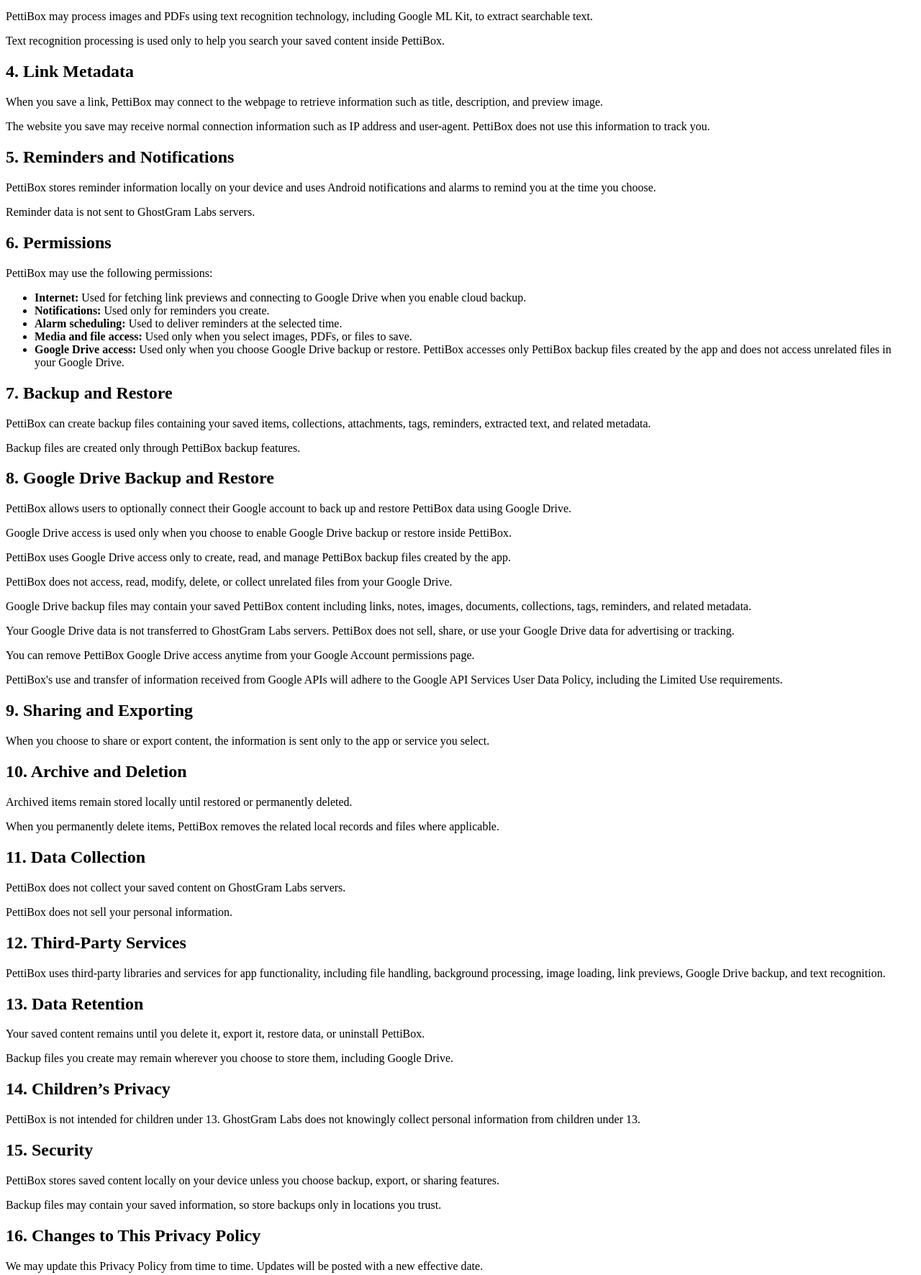
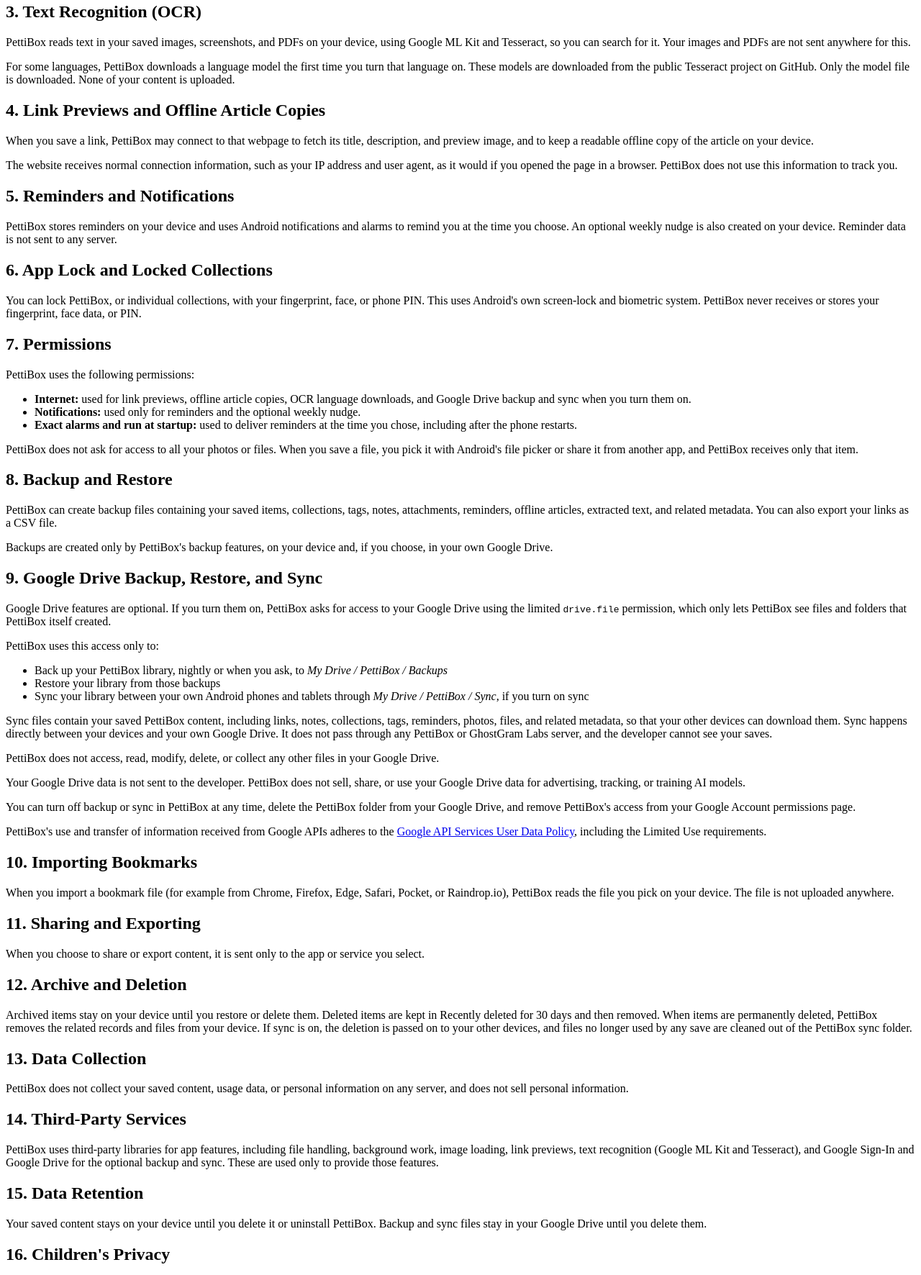
Before and after one commit to ghostgramlabs/pettibox-privacy, a plain HTML site: page index.html in a window 1280 px wide. Shown: the part 598-2370 px from the top of the page at 72% size. Drawn offline with Linux system fonts and the light colour scheme.

Commit message:
Cover Drive sync, offline articles, OCR downloads and app lock
Co-Authored-By: Claude Opus 5.5 <noreply@anthropic.com>

```diff
--- a/index.html
+++ b/index.html
@@ -11,28 +11,30 @@
 
 <h1>Privacy Policy for PettiBox</h1>
 
-<p><strong>Effective Date:</strong> July 7, 2026</p>
+<p><strong>Effective Date:</strong> November 17, 2026</p>
 
 <p>
-PettiBox is developed by GhostGram Labs. This Privacy Policy explains how
-PettiBox handles information when you use the app.
+PettiBox is made by an independent developer who publishes apps under the
+name GhostGram Labs. GhostGram Labs is not a company. This Privacy Policy
+explains how PettiBox handles information when you use the app.
 </p>
 
 <h2>1. Overview</h2>
 
 <p>
 PettiBox is an offline-first Android app that helps you save links, notes,
-images, screenshots, PDFs, text, and files so you can organize, search,
+images, screenshots, PDFs, text, and files so you can organize, read, search,
 and find them later.
 </p>
 
 <p>
-PettiBox does not require an account for normal usage. Google Sign-In is
-optional and is used only for features such as Google Drive backup and restore.
+PettiBox does not require an account for normal use. Signing in with Google
+is optional and is used only for Google Drive backup, restore, and sync.
 </p>
 
 <p>
-PettiBox does not operate a backend server for storing your saved content.
+PettiBox does not run any server that stores your saved content. There are
+no PettiBox servers, no analytics, and no ads in the app.
 </p>
 
 
@@ -45,244 +47,263 @@ PettiBox does not operate a backend server for storing your saved content.
 <li>Text and notes</li>
 <li>Images and screenshots</li>
 <li>PDFs and files</li>
-<li>Collections, tags, favorites, archive status, and reminders</li>
+<li>Collections, tags, pins, favorites, archive status, and reminders</li>
+<li>Readable offline copies of saved articles</li>
 <li>Text extracted from images or PDFs for search</li>
 <li>Link metadata such as titles, descriptions, and preview images</li>
 </ul>
 
 <p>
-This information is stored locally on your device unless you choose to
-export, share, back up, or restore it.
+This information is stored on your device unless you choose to export,
+share, back up, or sync it.
 </p>
 
 
-<h2>3. Text Recognition / OCR</h2>
+<h2>3. Text Recognition (OCR)</h2>
 
 <p>
-PettiBox may process images and PDFs using text recognition technology,
-including Google ML Kit, to extract searchable text.
+PettiBox reads text in your saved images, screenshots, and PDFs on your
+device, using Google ML Kit and Tesseract, so you can search for it.
+Your images and PDFs are not sent anywhere for this.
 </p>
 
 <p>
-Text recognition processing is used only to help you search your saved
-content inside PettiBox.
+For some languages, PettiBox downloads a language model the first time you
+turn that language on. These models are downloaded from the public Tesseract
+project on GitHub. Only the model file is downloaded. None of your content is
+uploaded.
 </p>
 
 
-<h2>4. Link Metadata</h2>
+<h2>4. Link Previews and Offline Article Copies</h2>
 
 <p>
-When you save a link, PettiBox may connect to the webpage to retrieve
-information such as title, description, and preview image.
+When you save a link, PettiBox may connect to that webpage to fetch its title,
+description, and preview image, and to keep a readable offline copy of the
+article on your device.
 </p>
 
 <p>
-The website you save may receive normal connection information such as
-IP address and user-agent. PettiBox does not use this information to track you.
+The website receives normal connection information, such as your IP address
+and user agent, as it would if you opened the page in a browser. PettiBox does
+not use this information to track you.
 </p>
 
 
 <h2>5. Reminders and Notifications</h2>
 
 <p>
-PettiBox stores reminder information locally on your device and uses Android
-notifications and alarms to remind you at the time you choose.
-</p>
-
-<p>
-Reminder data is not sent to GhostGram Labs servers.
+PettiBox stores reminders on your device and uses Android notifications and
+alarms to remind you at the time you choose. An optional weekly nudge is also
+created on your device. Reminder data is not sent to any server.
 </p>
 
 
-<h2>6. Permissions</h2>
+<h2>6. App Lock and Locked Collections</h2>
 
-<p>PettiBox may use the following permissions:</p>
+<p>
+You can lock PettiBox, or individual collections, with your fingerprint,
+face, or phone PIN. This uses Android's own screen-lock and biometric
+system. PettiBox never receives or stores your fingerprint, face data,
+or PIN.
+</p>
+
+
+<h2>7. Permissions</h2>
+
+<p>PettiBox uses the following permissions:</p>
 
 <ul>
 
 <li>
 <strong>Internet:</strong>
-Used for fetching link previews and connecting to Google Drive when you enable
-cloud backup.
+used for link previews, offline article copies, OCR language downloads,
+and Google Drive backup and sync when you turn them on.
 </li>
 
 <li>
 <strong>Notifications:</strong>
-Used only for reminders you create.
+used only for reminders and the optional weekly nudge.
 </li>
 
 <li>
-<strong>Alarm scheduling:</strong>
-Used to deliver reminders at the selected time.
-</li>
-
-<li>
-<strong>Media and file access:</strong>
-Used only when you select images, PDFs, or files to save.
-</li>
-
-<li>
-<strong>Google Drive access:</strong>
-Used only when you choose Google Drive backup or restore.
-PettiBox accesses only PettiBox backup files created by the app and does not
-access unrelated files in your Google Drive.
+<strong>Exact alarms and run at startup:</strong>
+used to deliver reminders at the time you chose, including after the phone restarts.
 </li>
 
 </ul>
 
+<p>
+PettiBox does not ask for access to all your photos or files. When you save
+a file, you pick it with Android's file picker or share it from another app,
+and PettiBox receives only that item.
+</p>
 
-<h2>7. Backup and Restore</h2>
+
+<h2>8. Backup and Restore</h2>
 
 <p>
 PettiBox can create backup files containing your saved items, collections,
-attachments, tags, reminders, extracted text, and related metadata.
+tags, notes, attachments, reminders, offline articles, extracted text, and
+related metadata. You can also export your links as a CSV file.
 </p>
 
 <p>
-Backup files are created only through PettiBox backup features.
+Backups are created only by PettiBox's backup features, on your device and,
+if you choose, in your own Google Drive.
 </p>
 
 
-<h2>8. Google Drive Backup and Restore</h2>
+<h2>9. Google Drive Backup, Restore, and Sync</h2>
 
 <p>
-PettiBox allows users to optionally connect their Google account to back up
-and restore PettiBox data using Google Drive.
+Google Drive features are optional. If you turn them on, PettiBox asks for
+access to your Google Drive using the limited <code>drive.file</code>
+permission, which only lets PettiBox see files and folders that PettiBox
+itself created.
+</p>
+
+<p>PettiBox uses this access only to:</p>
+
+<ul>
+<li>Back up your PettiBox library, nightly or when you ask, to
+<em>My Drive / PettiBox / Backups</em></li>
+<li>Restore your library from those backups</li>
+<li>Sync your library between your own Android phones and tablets through
+<em>My Drive / PettiBox / Sync</em>, if you turn on sync</li>
+</ul>
+
+<p>
+Sync files contain your saved PettiBox content, including links, notes,
+collections, tags, reminders, photos, files, and related metadata, so that
+your other devices can download them. Sync happens directly between your
+devices and your own Google Drive. It does not pass through any PettiBox or
+GhostGram Labs server, and the developer cannot see your saves.
 </p>
 
 <p>
-Google Drive access is used only when you choose to enable Google Drive backup
-or restore inside PettiBox.
+PettiBox does not access, read, modify, delete, or collect any other files
+in your Google Drive.
 </p>
 
 <p>
-PettiBox uses Google Drive access only to create, read, and manage PettiBox
-backup files created by the app.
+Your Google Drive data is not sent to the developer. PettiBox does not sell,
+share, or use your Google Drive data for advertising, tracking, or training
+AI models.
 </p>
 
 <p>
-PettiBox does not access, read, modify, delete, or collect unrelated files
-from your Google Drive.
+You can turn off backup or sync in PettiBox at any time, delete the PettiBox
+folder from your Google Drive, and remove PettiBox's access from your Google
+Account permissions page.
 </p>
 
 <p>
-Google Drive backup files may contain your saved PettiBox content including
-links, notes, images, documents, collections, tags, reminders, and related
-metadata.
-</p>
-
-<p>
-Your Google Drive data is not transferred to GhostGram Labs servers.
-PettiBox does not sell, share, or use your Google Drive data for advertising
-or tracking.
-</p>
-
-<p>
-You can remove PettiBox Google Drive access anytime from your Google Account
-permissions page.
-</p>
-
-<p>
-PettiBox's use and transfer of information received from Google APIs will
-adhere to the Google API Services User Data Policy, including the Limited Use
-requirements.
+PettiBox's use and transfer of information received from Google APIs adheres
+to the
+<a href="https://developers.google.com/terms/api-services-user-data-policy">Google API Services User Data Policy</a>,
+including the Limited Use requirements.
 </p>
 
 
-<h2>9. Sharing and Exporting</h2>
+<h2>10. Importing Bookmarks</h2>
 
 <p>
-When you choose to share or export content, the information is sent only to
-the app or service you select.
+When you import a bookmark file (for example from Chrome, Firefox, Edge,
+Safari, Pocket, or Raindrop.io), PettiBox reads the file you pick on your
+device. The file is not uploaded anywhere.
 </p>
 
 
-<h2>10. Archive and Deletion</h2>
+<h2>11. Sharing and Exporting</h2>
 
 <p>
-Archived items remain stored locally until restored or permanently deleted.
-</p>
-
-<p>
-When you permanently delete items, PettiBox removes the related local records
-and files where applicable.
+When you choose to share or export content, it is sent only to the app or
+service you select.
 </p>
 
 
-<h2>11. Data Collection</h2>
+<h2>12. Archive and Deletion</h2>
 
 <p>
-PettiBox does not collect your saved content on GhostGram Labs servers.
-</p>
-
-<p>
-PettiBox does not sell your personal information.
+Archived items stay on your device until you restore or delete them. Deleted
+items are kept in Recently deleted for 30 days and then removed. When items
+are permanently deleted, PettiBox removes the related records and files from
+your device. If sync is on, the deletion is passed on to your other devices,
+and files no longer used by any save are cleaned out of the PettiBox sync folder.
 </p>
 
 
-<h2>12. Third-Party Services</h2>
+<h2>13. Data Collection</h2>
 
 <p>
-PettiBox uses third-party libraries and services for app functionality,
-including file handling, background processing, image loading, link previews,
-Google Drive backup, and text recognition.
+PettiBox does not collect your saved content, usage data, or personal
+information on any server, and does not sell personal information.
 </p>
 
 
-<h2>13. Data Retention</h2>
+<h2>14. Third-Party Services</h2>
 
 <p>
-Your saved content remains until you delete it, export it, restore data,
-or uninstall PettiBox.
-</p>
-
-<p>
-Backup files you create may remain wherever you choose to store them,
-including Google Drive.
+PettiBox uses third-party libraries for app features, including file handling,
+background work, image loading, link previews, text recognition (Google ML Kit
+and Tesseract), and Google Sign-In and Google Drive for the optional backup
+and sync. These are used only to provide those features.
 </p>
 
 
-<h2>14. Children’s Privacy</h2>
+<h2>15. Data Retention</h2>
 
 <p>
-PettiBox is not intended for children under 13. GhostGram Labs does not
-knowingly collect personal information from children under 13.
+Your saved content stays on your device until you delete it or uninstall
+PettiBox. Backup and sync files stay in your Google Drive until you delete
+them.
 </p>
 
 
-<h2>15. Security</h2>
+<h2>16. Children's Privacy</h2>
 
 <p>
-PettiBox stores saved content locally on your device unless you choose
-backup, export, or sharing features.
-</p>
-
-<p>
-Backup files may contain your saved information, so store backups only
-in locations you trust.
+PettiBox is not intended for children under 13 and does not knowingly
+collect personal information from children under 13.
 </p>
 
 
-<h2>16. Changes to This Privacy Policy</h2>
+<h2>17. Security</h2>
 
 <p>
-We may update this Privacy Policy from time to time. Updates will be posted
-with a new effective date.
+Your saved content stays on your device unless you choose backup, sync,
+export, or sharing. Backup and sync files in Google Drive are protected by
+your Google account. Keep backups only in places you trust.
 </p>
 
 
-<h2>17. Contact</h2>
+<h2>18. Open Source</h2>
+
+<p>
+PettiBox is open source under the Apache 2.0 licence. You can read the code at
+<a href="https://github.com/ghostgramlabs/PettiBox">github.com/ghostgramlabs/PettiBox</a>.
+</p>
+
+
+<h2>19. Changes to This Privacy Policy</h2>
+
+<p>
+This Privacy Policy may be updated when the app changes. Updates are posted
+on this page with a new effective date.
+</p>
+
+
+<h2>20. Contact</h2>
 
 <p>
 For questions about this Privacy Policy or PettiBox:
 </p>
 
 <p>
-<strong>GhostGram Labs</strong><br>
+<strong>GhostGram Labs</strong> (independent developer)<br>
 Email:
-<a href="mailto:ghostgramlabs@gmail.com">
-ghostgramlabs@gmail.com
-</a>
+<a href="mailto:ghostgramlabs@gmail.com">ghostgramlabs@gmail.com</a>
 </p>
 
 </body>
```
